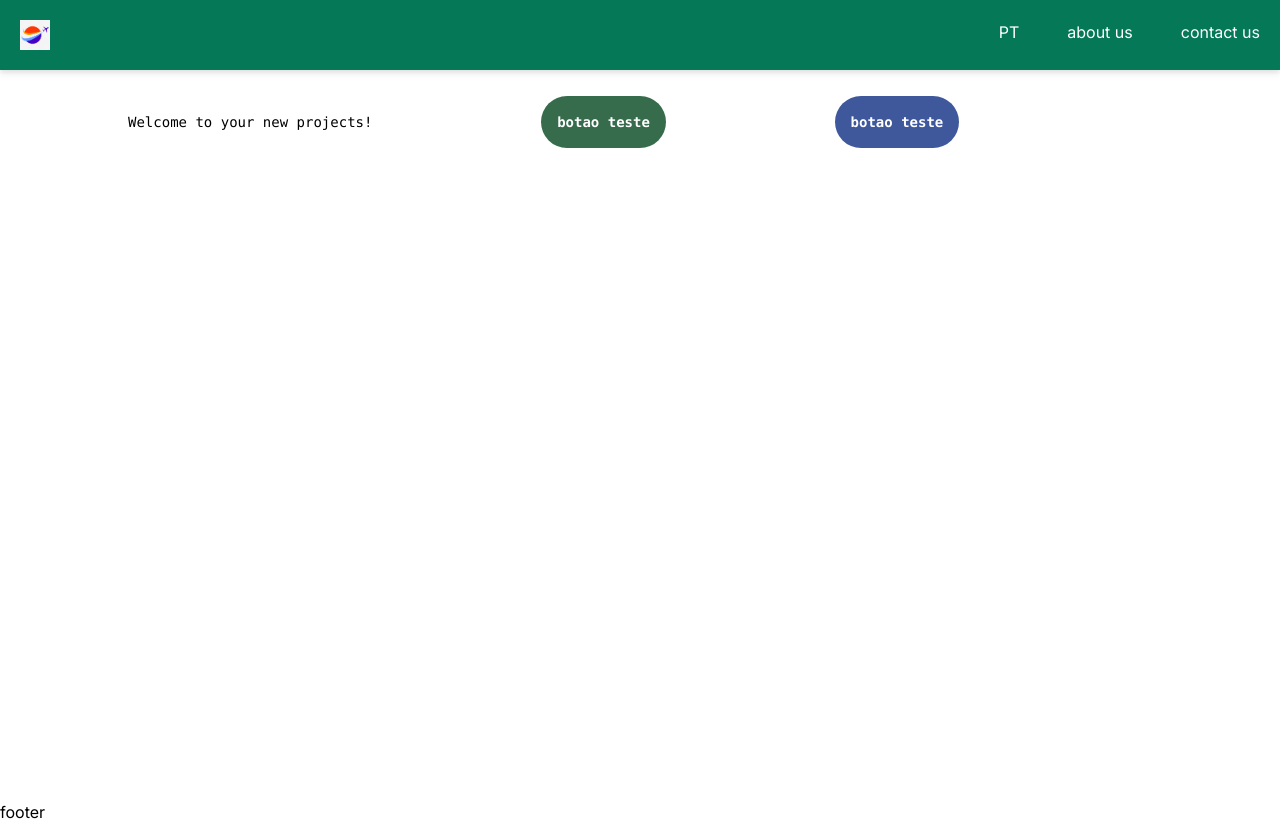
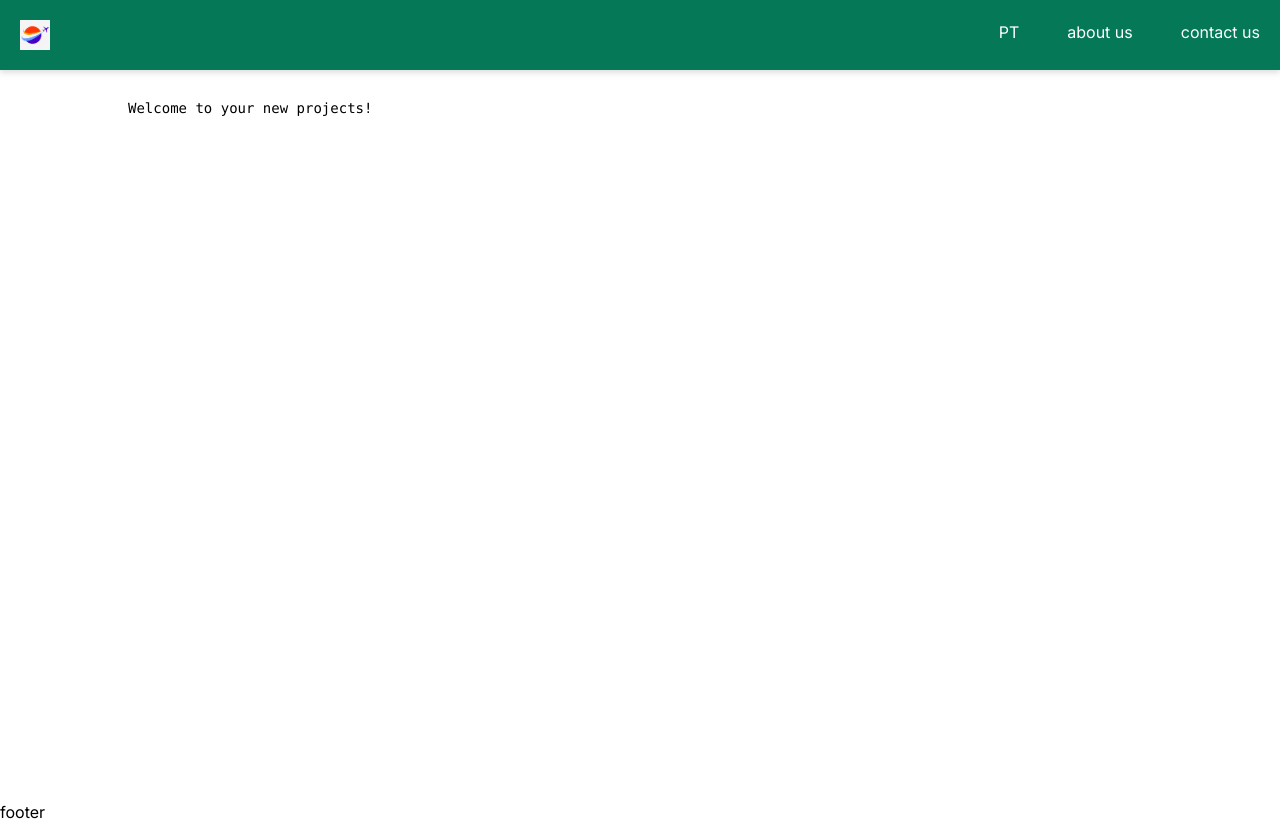
Before and after one commit to jonathassk/actions, a Next.js app: page / in a window 1280 px wide. Built offline with nearby package versions, Linux system fonts and the light colour scheme.

Commit message:
removido testes temporareamente

```diff
--- a/src/app/page.tsx
+++ b/src/app/page.tsx
@@ -6,8 +6,6 @@ export default function Home() {
     <main className="flex min-h-screen flex-col items-center justify-between p-24">
       <div className="z-10 w-full max-w-5xl items-center justify-between font-mono text-sm lg:flex">
         <p>Welcome to your new projects!</p>
-        <Button type={"button"} title={"botao teste"} color={"bg-green-900"}/>
-        <Button type={"submit"} title={"botao teste"} color={"bg-blue-900"}/>
         <svg className="animate-bounce w-6 h-6 stroke-cyan-500" />
       </div>
     </main>
--- a/src/app/pages/404.tsx
+++ /dev/null
@@ -1,11 +0,0 @@
-import React from 'react';
-
-const error404 = () => {
-  return (
-    <div>
-      <h1>404 - Page Not Found</h1>
-    </div>
-  );
-}
-
-export default error404;
```
Also changed, not shown: 1 other file (tests, documents, lock files or other folders).
